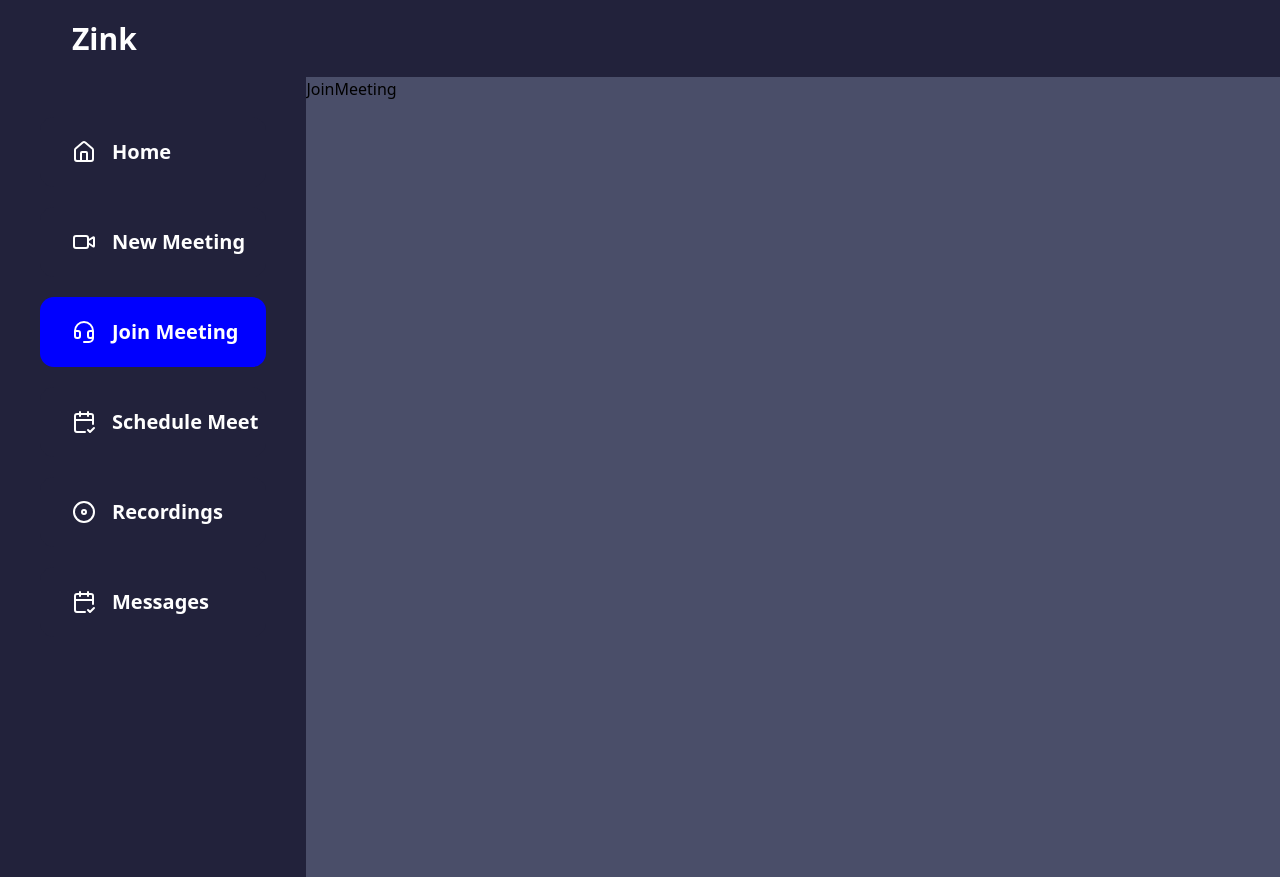
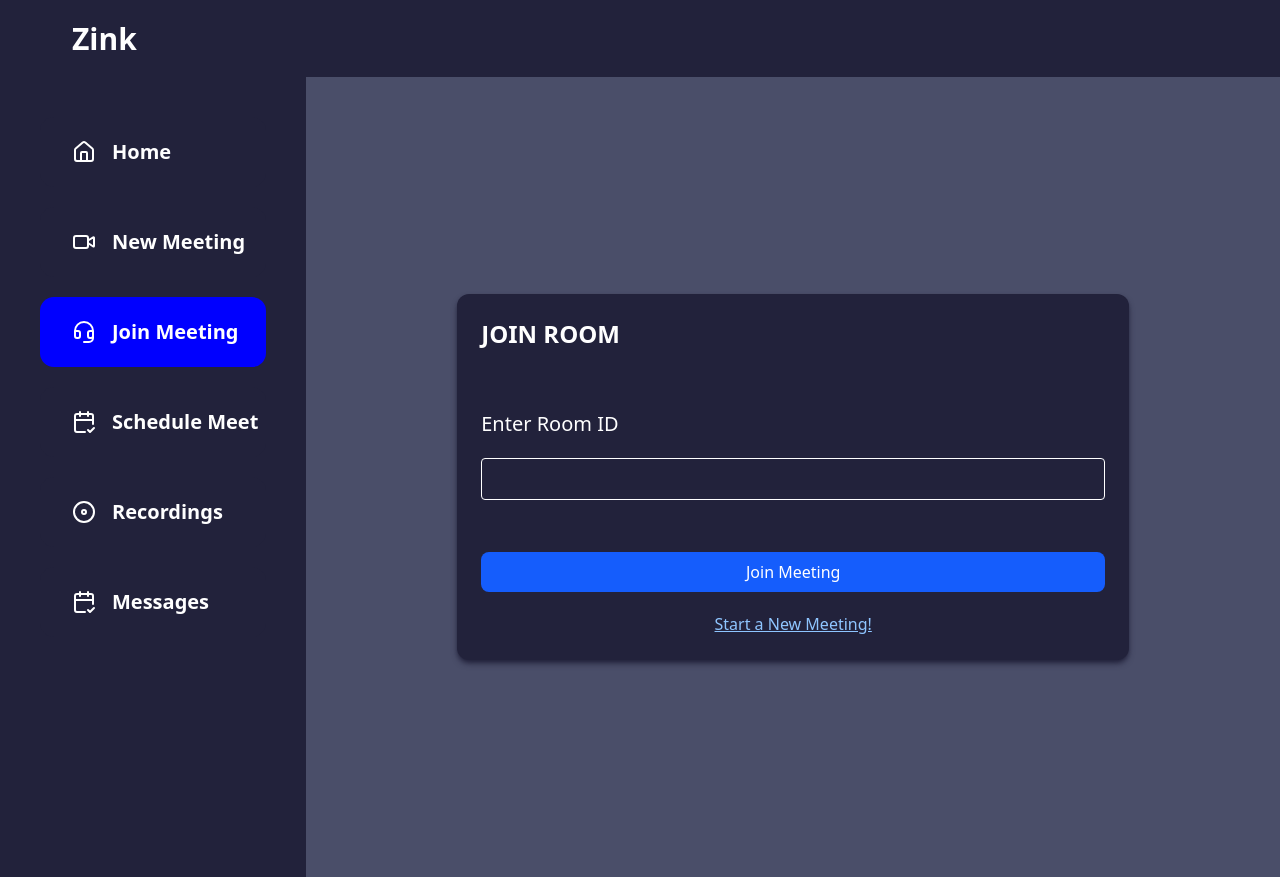
Before and after one commit to SahayakSharma/videocallingapp, a Next.js app: page /join-meeting in a window 1280 px wide. Built offline with nearby package versions, Linux system fonts and the light colour scheme; no server answers.

Commit message:
add : join-meeting

```diff
--- a/app/(root)/(home)/join-meeting/page.tsx
+++ b/app/(root)/(home)/join-meeting/page.tsx
@@ -1,7 +1,23 @@
-import React from 'react'
+'use client'
+import Link from 'next/link'
+import { useRouter } from 'next/navigation'
+import React, { useState } from 'react'
 
 export default function JoinMeeting() {
+  const router=useRouter();
+  const [roomid,setroomid]=useState<String>("");
+  const handleJoinRoom=()=>{
+    router.push(`/meeting/${roomid}`);
+  }
   return (
-    <div>JoinMeeting</div>
+    <main className='flex justify-center items-center text-white h-full'>
+      <div className='p-6 shadow-md shadow-[#22223B] rounded-xl flex flex-col gap-5 min-h-80 min-w-2xl bg-dark-1'>
+        <h1 className='text-2xl font-bold pb-10 uppercase'>Join Room</h1>
+        <h2 className='text-xl font-light'>Enter Room ID</h2>
+        <input type="text" className='outline-none border-[1px] border-white px-4 py-2 rounded-sm' placeholder='' spellCheck={false} onChange={(e)=>setroomid(e.target.value)}/>
+        <button className='bg-blue-600 rounded-lg px-4 py-2 font-medium cursor-pointer hover:bg-blue-700 mt-8' onClick={handleJoinRoom}>Join Meeting</button>
+        <Link href={"/start-meeting"} className='text-blue-300 font-light underline text-center'>{`Start a New Meeting!`}</Link>
+      </div>
+    </main>
   )
 }
```
